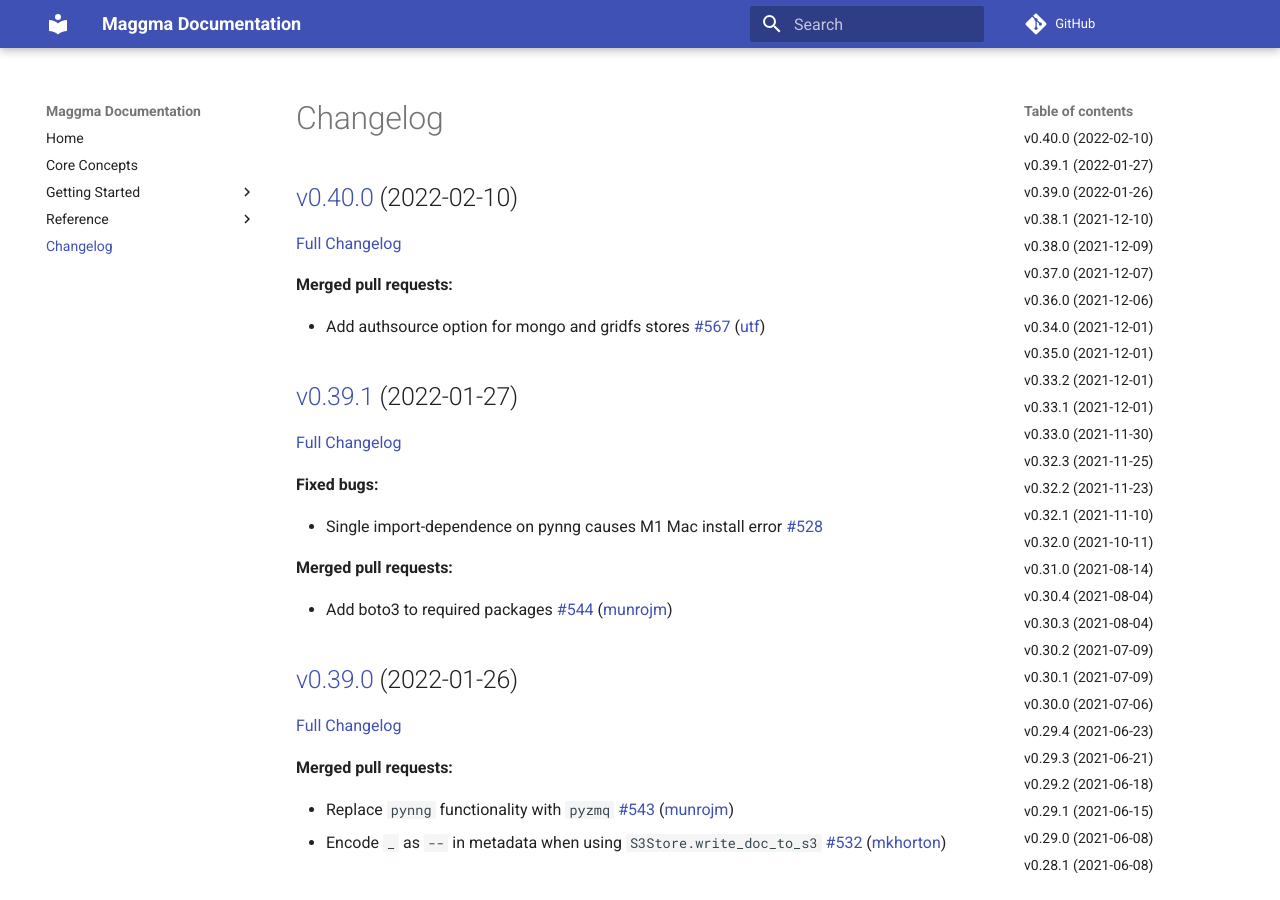
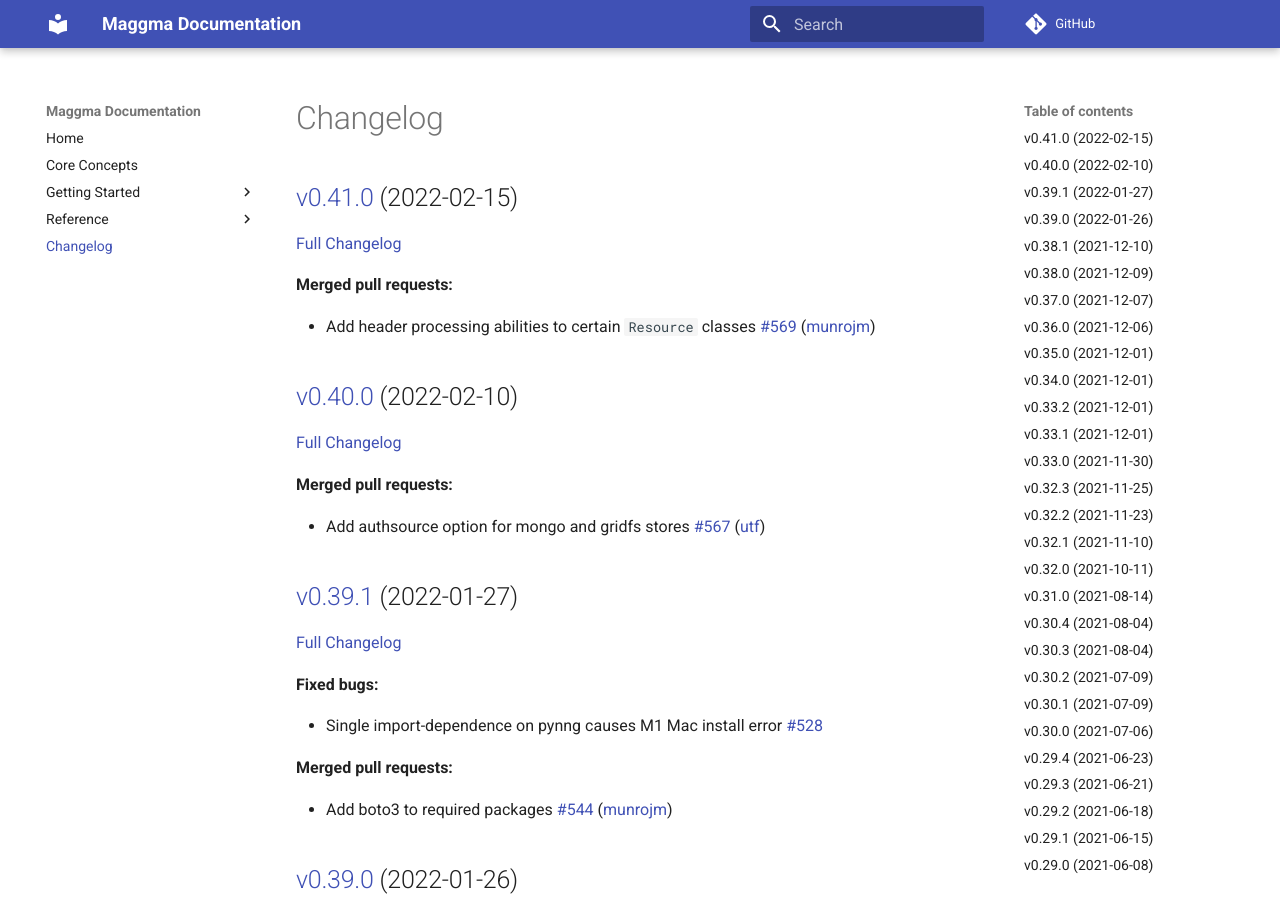
Before and after one commit to materialsproject/maggma, an MkDocs documentation site: the page built from docs/CHANGELOG.md, in a window 1280 px wide and 900 px high. Built offline with MkDocs 1.6.1 and Material for MkDocs 9.7.7, drawn with Linux system fonts in a browser that asks for light colours; comment, search, counter and statistics services are not loaded; some of the changed text lies outside the part shown.

Commit message:
Updated CHANGELOG.md

```diff
--- a/docs/CHANGELOG.md
+++ b/docs/CHANGELOG.md
@@ -1,4 +1,12 @@
 # Changelog
+
+## [v0.41.0](https://github.com/materialsproject/maggma/tree/v0.41.0) (2022-02-15)
+
+[Full Changelog](https://github.com/materialsproject/maggma/compare/v0.40.0...v0.41.0)
+
+**Merged pull requests:**
+
+- Add header processing abilities to certain `Resource` classes [\#569](https://github.com/materialsproject/maggma/pull/569) ([munrojm](https://github.com/munrojm))
 
 ## [v0.40.0](https://github.com/materialsproject/maggma/tree/v0.40.0) (2022-02-10)
 
@@ -56,19 +64,19 @@
 
 ## [v0.36.0](https://github.com/materialsproject/maggma/tree/v0.36.0) (2021-12-06)
 
-[Full Changelog](https://github.com/materialsproject/maggma/compare/v0.34.0...v0.36.0)
+[Full Changelog](https://github.com/materialsproject/maggma/compare/v0.35.0...v0.36.0)
 
 **Merged pull requests:**
 
 - Added on-disk MongoDB compatible MontyStore [\#514](https://github.com/materialsproject/maggma/pull/514) ([utf](https://github.com/utf))
 
+## [v0.35.0](https://github.com/materialsproject/maggma/tree/v0.35.0) (2021-12-01)
+
+[Full Changelog](https://github.com/materialsproject/maggma/compare/v0.34.0...v0.35.0)
+
 ## [v0.34.0](https://github.com/materialsproject/maggma/tree/v0.34.0) (2021-12-01)
 
-[Full Changelog](https://github.com/materialsproject/maggma/compare/v0.35.0...v0.34.0)
-
-## [v0.35.0](https://github.com/materialsproject/maggma/tree/v0.35.0) (2021-12-01)
-
-[Full Changelog](https://github.com/materialsproject/maggma/compare/v0.33.2...v0.35.0)
+[Full Changelog](https://github.com/materialsproject/maggma/compare/v0.33.2...v0.34.0)
 
 **Merged pull requests:**
 
```
